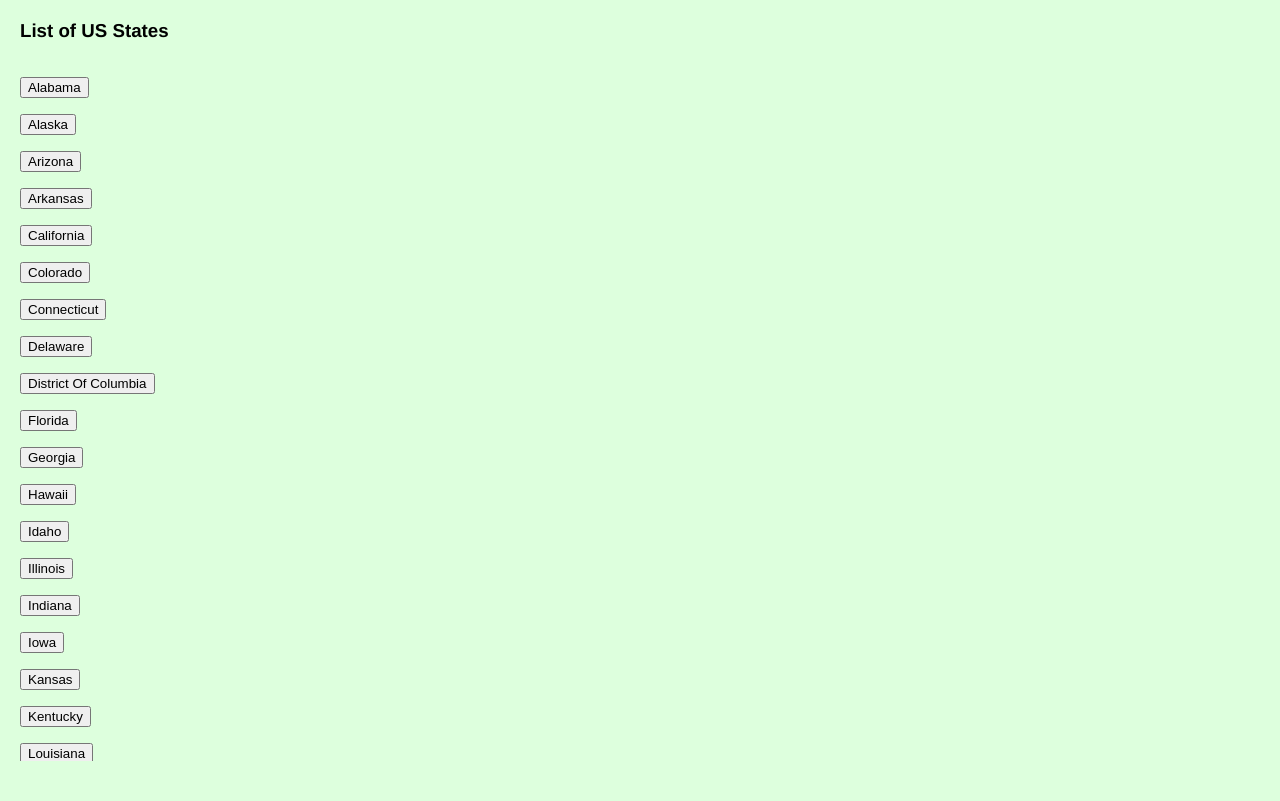
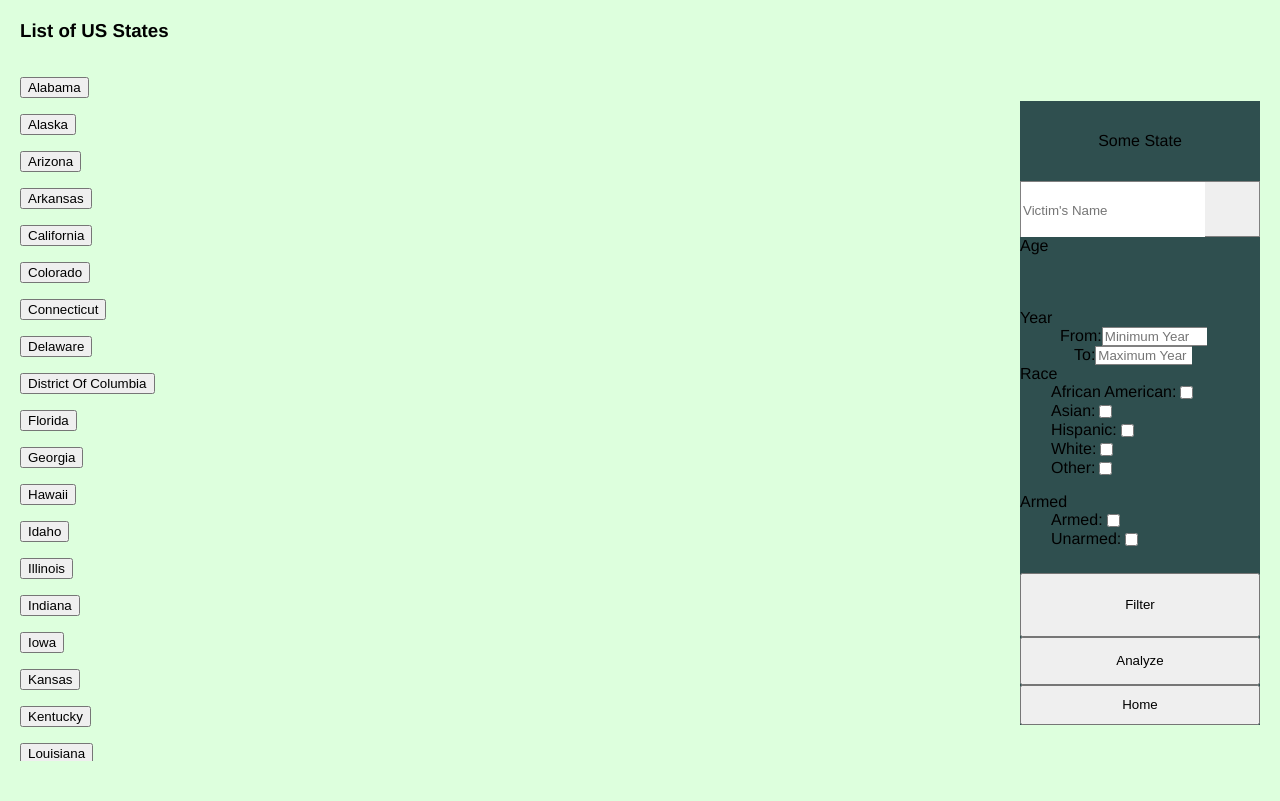
Before and after one commit to riceboi732/CS257, a Flask app: page / in a window 1280 px wide. Before the commit the page ends 761 px from the top, so only its background shows below. Run offline with Flask 2, Linux system fonts and the light colour scheme; parts of the project's set-up code (start-up, migrations or seed data) failed here and were passed over.

Commit message:
first draft all-in-one

```diff
--- a/webapp/static/index.css
+++ b/webapp/static/index.css
@@ -1,13 +1,187 @@
+/* CSS for the state list*/
 body {
   margin: 20px;
   font-family: Helvetica;
   background: #ddffdd;
 }
-div {
+.statelist {
   float:left;
   width:150px;
   height:700px;
   overflow:auto;
+}
+
+/* CSS for the filter*/
+.sidebar{
+  float:right;
+  display: flex;
+  flex-direction: column;
+  background: none;
+  border: none;
+  width: 30vh;
+}
+
+#state{
+  display: flex;
+  align-items: center;
+  justify-content: center;
+  height: 10vh;
+  margin-top: 5vh;
+  background: #2F4F4F;
+}
+
+.search{
+  display: flex;
+  align-items: flex-start;
+  height: 7vh;
+  background:none;
+  border: none;
+}
+
+.search input[type=text] {
+  height: 100%;
+  width: 75%;
+  border: 1px solid grey;
+  border-right: none;
+}
+
+.search button {
+  height: 100%;
+  flex: 1;
+  border: 1px solid grey;
+  border-left: none;
+  cursor: pointer;
+}
+#age {
+  display: flex;
+  height: 9vh;
+  background: #2F4F4F;
+}
+
+.year {
+  display: flex;
+  flex-direction: column;
+  height: auto;
+  background: #2F4F4F;
+}
+
+.from_year{
+  display: flex;
+  background: #2F4F4F;
+  padding-left: 5vh;
+}
+
+.from_year input[type=text]{
+  width: 50%;
+  border: 1px solid grey;
+  margin-right: 5px;
+  border-right: none;
+}
+
+.to_year{
+  display: flex;
+  background: #2F4F4F;
+  padding-left: 54px;
+}
+
+.to_year input[type=text]{
+  width: 92px;
+  border: 1px solid grey;
+  border-right: none;
+}
+
+
+.race {
+  display: flex;
+  flex-direction: column;
+  height: 16vh;
+  background: #2F4F4F;
+}
+
+.race_checkbox {
+  display: flex;
+  padding-left: 31px;
+}
+
+.armed {
+  display: flex;
+  flex-direction: column;
+  justify-content: flex-start;
+  height: 10vh;
+  background: #2F4F4F;
+  padding-top: 0;
+}
+
+.armed_checkbox{
+  display: flex;
+  padding-left: 31px;
+}
+
+.filter {
+  display: flex;
+  height: 8vh;
+  background: #2F4F4F;
+}
+
+.filter button{
+  height: 100%;
+  width: 100%;
+
+}
+
+.analyze {
+  display: flex;
+  height: 6vh;
+  background: #2F4F4F;
+}
+
+.analyze_button {
+  height: 100%;
+  width: 100%;
+}
+
+.home {
+  display: flex;
+  height: 5vh;
+  background: #2F4F4F;
+}
+
+.home_button {
+  height: 100%;
+  width: 100%;
+}
+
+.bread_table {
+  display: flex;
+  flex-direction: column;
+  background: none;
+  border: none;
+  width: 100%;
+}
+
+.bread_table #breadcrumb {
+  height: 20px;
+  width: 100%;
+  background: none;
+  border: none;
+}
+
+.bread_table #table {
+  height: 100%;
+  width: 100%;
+  background: none;
+  border: none;
+}
+
+/*CSS for the data*/
+.data {
+  width:50%;
+  height:80%;
+  position: fixed;
+  top: 20%;
+  left: 40%;
+  margin-top: -100px;
+  margin-left: -100px;
 }
 /* Implment later
 #map-container {
--- a/webapp/templates/index.html
+++ b/webapp/templates/index.html
@@ -16,58 +16,124 @@
 
 <body>
     <h3>List of US States</h3>
-    <div>
-        <p><a href="victims.html"><button id="AL" value = "AL"  onClick="onButtonClicked(this.id)">Alabama</button></p></a>
-        <p><a href="victims.html"><button id="AK" value = "AK"  onClick="onButtonClicked(this.id)">Alaska</button></p></a>
-        <p><a href="victims.html"><button id="AZ" value = "AZ"  onClick="onButtonClicked(this.id)">Arizona</button></p></a>
-        <p><a href="victims.html"><button id="AR" value = "AR"  onClick="onButtonClicked(this.id)">Arkansas</button></p></a>
-        <p><a href="victims.html"><button id="CA" value = "CA"  onClick="onButtonClicked(this.id)">California</button></p></a>
-        <p><a href="victims.html"><button id="CO" value = "CO"  onClick="onButtonClicked(this.id)">Colorado</button></p></a>
-        <p><a href="victims.html"><button id="CT" value = "CT"  onClick="onButtonClicked(this.id)">Connecticut</button></p></a>
-        <p><a href="victims.html"><button id="DE" value = "DE"  onClick="onButtonClicked(this.id)">Delaware</button></p></a>
-        <p><a href="victims.html"><button id="DC" value = "DC"  onClick="onButtonClicked(this.id)">District Of Columbia</button></p></a>
-        <p><a href="victims.html"><button id="FL" value = "FL"  onClick="onButtonClicked(this.id)">Florida</button></p></a>
-        <p><a href="victims.html"><button id="GA" value = "GA"  onClick="onButtonClicked(this.id)">Georgia</button></p></a>
-        <p><a href="victims.html"><button id="HI" value = "HI"  onClick="onButtonClicked(this.id)">Hawaii</button></p></a>
-        <p><a href="victims.html"><button id="ID" value = "ID"  onClick="onButtonClicked(this.id)">Idaho</button></p></a>
-        <p><a href="victims.html"><button id="IL" value = "IL"  onClick="onButtonClicked(this.id)">Illinois</button></p></a>
-        <p><a href="victims.html"><button id="IN" value = "IN"  onClick="onButtonClicked(this.id)">Indiana</button></p></a>
-        <p><a href="victims.html"><button id="IA" value = "IA"  onClick="onButtonClicked(this.id)">Iowa</button></p></a>
-        <p><a href="victims.html"><button id="KS" value = "KS"  onClick="onButtonClicked(this.id)">Kansas</button></p></a>
-        <p><a href="victims.html"><button id="KY" value = "KY"  onClick="onButtonClicked(this.id)">Kentucky</button></p></a>
-        <p><a href="victims.html"><button id="LA" value = "LA"  onClick="onButtonClicked(this.id)">Louisiana</button></p></a>
-        <p><a href="victims.html"><button id="ME" value = "ME"  onClick="onButtonClicked(this.id)">Maine</button></p></a>
-        <p><a href="victims.html"><button id="MD" value = "MD"  onClick="onButtonClicked(this.id)">Maryland</button></p></a>
-        <p><a href="victims.html"><button id="MA" value = "MA"  onClick="onButtonClicked(this.id)">Massachusetts</button></p></a>
-        <p><a href="victims.html"><button id="MI" value = "MI"  onClick="onButtonClicked(this.id)">Michigan</button></p></a>
-        <p><a href="victims.html"><button id="MN" value = "MN"  onClick="onButtonClicked(this.id)">Minnesota</button></p></a>
-        <p><a href="victims.html"><button id="MS" value = "MS"  onClick="onButtonClicked(this.id)">Mississippi</button></p></a>
-        <p><a href="victims.html"><button id="MO" value = "MO"  onClick="onButtonClicked(this.id)">Missouri</button></p></a>
-        <p><a href="victims.html"><button id="MT" value = "MT"  onClick="onButtonClicked(this.id)">Montana</button></p></a>
-        <p><a href="victims.html"><button id="NE" value = "NE"  onClick="onButtonClicked(this.id)">Nebraska</button></p></a>
-        <p><a href="victims.html"><button id="NV" value = "NV"  onClick="onButtonClicked(this.id)">Nevada</button></p></a>
-        <p><a href="victims.html"><button id="NH" value = "NH"  onClick="onButtonClicked(this.id)">New Hampshire</button></p></a>
-        <p><a href="victims.html"><button id="NJ" value = "NJ"  onClick="onButtonClicked(this.id)">New Jersey</button></p></a>
-        <p><a href="victims.html"><button id="NM" value = "NM"  onClick="onButtonClicked(this.id)">New Mexico</button></p></a>
-        <p><a href="victims.html"><button id="NY" value = "NY"  onClick="onButtonClicked(this.id)">New York</button></p></a>
-        <p><a href="victims.html"><button id="NC" value = "NC"  onClick="onButtonClicked(this.id)">North Carolina</button></p></a>
-        <p><a href="victims.html"><button id="ND" value = "ND"  onClick="onButtonClicked(this.id)">North Dakota</button></p></a>
-        <p><a href="victims.html"><button id="OH" value = "OH"  onClick="onButtonClicked(this.id)">Ohio</button></p></a>
-        <p><a href="victims.html"><button id="OK" value = "OK"  onClick="onButtonClicked(this.id)">Oklahoma</button></p></a>
-        <p><a href="victims.html"><button id="OR" value = "OR"  onClick="onButtonClicked(this.id)">Oregon</button></p></a>
-        <p><a href="victims.html"><button id="PA" value = "PA"  onClick="onButtonClicked(this.id)">Pennsylvania</button></p></a>
-        <p><a href="victims.html"><button id="RI" value = "RI"  onClick="onButtonClicked(this.id)">Rhode Island</button></p></a>
-        <p><a href="victims.html"><button id="SC" value = "SC"  onClick="onButtonClicked(this.id)">South Carolina</button></p></a>
-        <p><a href="victims.html"><button id="SD" value = "SD"  onClick="onButtonClicked(this.id)">South Dakota</button></p></a>
-        <p><a href="victims.html"><button id="TN" value = "TN"  onClick="onButtonClicked(this.id)">Tennessee</button></p></a>
-        <p><a href="victims.html"><button id="TX" value = "TX"  onClick="onButtonClicked(this.id)">Texas</button></p></a>
-        <p><a href="victims.html"><button id="UT" value = "UT"  onClick="onButtonClicked(this.id)">Utah</button></p></a>
-        <p><a href="victims.html"><button id="VT" value = "VT"  onClick="onButtonClicked(this.id)">Vermont</button></p></a>
-        <p><a href="victims.html"><button id="VA" value = "VA"  onClick="onButtonClicked(this.id)">Virginia</button></p></a>
-        <p><a href="victims.html"><button id="WA" value = "WA"  onClick="onButtonClicked(this.id)">Washington</button></p></a>
-        <p><a href="victims.html"><button id="WV" value = "WV"  onClick="onButtonClicked(this.id)">West Virginia</button></p></a>
-        <p><a href="victims.html"><button id="WI" value = "WI"  onClick="onButtonClicked(this.id)">Wisconsin</button></p></a>
-        <p><a href="victims.html"><button id="WY" value = "WY"  onClick="onButtonClicked(this.id)">Wyoming</button></p></a>
+    <div class = "statelist">
+        <p><!-- <a href="victims.html"> --><button id="AL" value = "AL"  onClick="onButtonClicked(this.id)">Alabama</button></p><!-- </a> -->
+        <p><!-- <a href="victims.html"> --><button id="AK" value = "AK"  onClick="onButtonClicked(this.id)">Alaska</button></p><!-- </a> -->
+        <p><!-- <a href="victims.html"> --><button id="AZ" value = "AZ"  onClick="onButtonClicked(this.id)">Arizona</button></p><!-- </a> -->
+        <p><!-- <a href="victims.html"> --><button id="AR" value = "AR"  onClick="onButtonClicked(this.id)">Arkansas</button></p><!-- </a> -->
+        <p><!-- <a href="victims.html"> --><button id="CA" value = "CA"  onClick="onButtonClicked(this.id)">California</button></p><!-- </a> -->
+        <p><!-- <a href="victims.html"> --><button id="CO" value = "CO"  onClick="onButtonClicked(this.id)">Colorado</button></p><!-- </a> -->
+        <p><!-- <a href="victims.html"> --><button id="CT" value = "CT"  onClick="onButtonClicked(this.id)">Connecticut</button></p><!-- </a> -->
+        <p><!-- <a href="victims.html"> --><button id="DE" value = "DE"  onClick="onButtonClicked(this.id)">Delaware</button></p><!-- </a> -->
+        <p><!-- <a href="victims.html"> --><button id="DC" value = "DC"  onClick="onButtonClicked(this.id)">District Of Columbia</button></p><!-- </a> -->
+        <p><!-- <a href="victims.html"> --><button id="FL" value = "FL"  onClick="onButtonClicked(this.id)">Florida</button></p><!-- </a> -->
+        <p><!-- <a href="victims.html"> --><button id="GA" value = "GA"  onClick="onButtonClicked(this.id)">Georgia</button></p><!-- </a> -->
+        <p><!-- <a href="victims.html"> --><button id="HI" value = "HI"  onClick="onButtonClicked(this.id)">Hawaii</button></p><!-- </a> -->
+        <p><!-- <a href="victims.html"> --><button id="ID" value = "ID"  onClick="onButtonClicked(this.id)">Idaho</button></p><!-- </a> -->
+        <p><!-- <a href="victims.html"> --><button id="IL" value = "IL"  onClick="onButtonClicked(this.id)">Illinois</button></p><!-- </a> -->
+        <p><!-- <a href="victims.html"> --><button id="IN" value = "IN"  onClick="onButtonClicked(this.id)">Indiana</button></p><!-- </a> -->
+        <p><!-- <a href="victims.html"> --><button id="IA" value = "IA"  onClick="onButtonClicked(this.id)">Iowa</button></p><!-- </a> -->
+        <p><!-- <a href="victims.html"> --><button id="KS" value = "KS"  onClick="onButtonClicked(this.id)">Kansas</button></p><!-- </a> -->
+        <p><!-- <a href="victims.html"> --><button id="KY" value = "KY"  onClick="onButtonClicked(this.id)">Kentucky</button></p><!-- </a> -->
+        <p><!-- <a href="victims.html"> --><button id="LA" value = "LA"  onClick="onButtonClicked(this.id)">Louisiana</button></p><!-- </a> -->
+        <p><!-- <a href="victims.html"> --><button id="ME" value = "ME"  onClick="onButtonClicked(this.id)">Maine</button></p><!-- </a> -->
+        <p><!-- <a href="victims.html"> --><button id="MD" value = "MD"  onClick="onButtonClicked(this.id)">Maryland</button></p><!-- </a> -->
+        <p><!-- <a href="victims.html"> --><button id="MA" value = "MA"  onClick="onButtonClicked(this.id)">Massachusetts</button></p><!-- </a> -->
+        <p><!-- <a href="victims.html"> --><button id="MI" value = "MI"  onClick="onButtonClicked(this.id)">Michigan</button></p><!-- </a> -->
+        <p><!-- <a href="victims.html"> --><button id="MN" value = "MN"  onClick="onButtonClicked(this.id)">Minnesota</button></p><!-- </a> -->
+        <p><!-- <a href="victims.html"> --><button id="MS" value = "MS"  onClick="onButtonClicked(this.id)">Mississippi</button></p><!-- </a> -->
+        <p><!-- <a href="victims.html"> --><button id="MO" value = "MO"  onClick="onButtonClicked(this.id)">Missouri</button></p><!-- </a> -->
+        <p><!-- <a href="victims.html"> --><button id="MT" value = "MT"  onClick="onButtonClicked(this.id)">Montana</button></p><!-- </a> -->
+        <p><!-- <a href="victims.html"> --><button id="NE" value = "NE"  onClick="onButtonClicked(this.id)">Nebraska</button></p><!-- </a> -->
+        <p><!-- <a href="victims.html"> --><button id="NV" value = "NV"  onClick="onButtonClicked(this.id)">Nevada</button></p><!-- </a> -->
+        <p><!-- <a href="victims.html"> --><button id="NH" value = "NH"  onClick="onButtonClicked(this.id)">New Hampshire</button></p><!-- </a> -->
+        <p><!-- <a href="victims.html"> --><button id="NJ" value = "NJ"  onClick="onButtonClicked(this.id)">New Jersey</button></p><!-- </a> -->
+        <p><!-- <a href="victims.html"> --><button id="NM" value = "NM"  onClick="onButtonClicked(this.id)">New Mexico</button></p><!-- </a> -->
+        <p><!-- <a href="victims.html"> --><button id="NY" value = "NY"  onClick="onButtonClicked(this.id)">New York</button></p><!-- </a> -->
+        <p><!-- <a href="victims.html"> --><button id="NC" value = "NC"  onClick="onButtonClicked(this.id)">North Carolina</button></p><!-- </a> -->
+        <p><!-- <a href="victims.html"> --><button id="ND" value = "ND"  onClick="onButtonClicked(this.id)">North Dakota</button></p><!-- </a> -->
+        <p><!-- <a href="victims.html"> --><button id="OH" value = "OH"  onClick="onButtonClicked(this.id)">Ohio</button></p><!-- </a> -->
+        <p><!-- <a href="victims.html"> --><button id="OK" value = "OK"  onClick="onButtonClicked(this.id)">Oklahoma</button></p><!-- </a> -->
+        <p><!-- <a href="victims.html"> --><button id="OR" value = "OR"  onClick="onButtonClicked(this.id)">Oregon</button></p><!-- </a> -->
+        <p><!-- <a href="victims.html"> --><button id="PA" value = "PA"  onClick="onButtonClicked(this.id)">Pennsylvania</button></p><!-- </a> -->
+        <p><!-- <a href="victims.html"> --><button id="RI" value = "RI"  onClick="onButtonClicked(this.id)">Rhode Island</button></p><!-- </a> -->
+        <p><!-- <a href="victims.html"> --><button id="SC" value = "SC"  onClick="onButtonClicked(this.id)">South Carolina</button></p><!-- </a> -->
+        <p><!-- <a href="victims.html"> --><button id="SD" value = "SD"  onClick="onButtonClicked(this.id)">South Dakota</button></p><!-- </a> -->
+        <p><!-- <a href="victims.html"> --><button id="TN" value = "TN"  onClick="onButtonClicked(this.id)">Tennessee</button></p><!-- </a> -->
+        <p><!-- <a href="victims.html"> --><button id="TX" value = "TX"  onClick="onButtonClicked(this.id)">Texas</button></p><!-- </a> -->
+        <p><!-- <a href="victims.html"> --><button id="UT" value = "UT"  onClick="onButtonClicked(this.id)">Utah</button></p><!-- </a> -->
+        <p><!-- <a href="victims.html"> --><button id="VT" value = "VT"  onClick="onButtonClicked(this.id)">Vermont</button></p><!-- </a> -->
+        <p><!-- <a href="victims.html"> --><button id="VA" value = "VA"  onClick="onButtonClicked(this.id)">Virginia</button></p><!-- </a> -->
+        <p><!-- <a href="victims.html"> --><button id="WA" value = "WA"  onClick="onButtonClicked(this.id)">Washington</button></p><!-- </a> -->
+        <p><!-- <a href="victims.html"> --><button id="WV" value = "WV"  onClick="onButtonClicked(this.id)">West Virginia</button></p><!-- </a> -->
+        <p><!-- <a href="victims.html"> --><button id="WI" value = "WI"  onClick="onButtonClicked(this.id)">Wisconsin</button></p><!-- </a> -->
+        <p><!-- <a href="victims.html"> --><button id="WY" value = "WY"  onClick="onButtonClicked(this.id)">Wyoming</button></p><!-- </a> -->
+    </div>
+    <div class="sidebar">
+        <div id="state"> Some State
+        </div>
+        <div class="search">
+            <input type="text" placeholder="Victim's Name" name="search_victim">
+            <button type="submit">
+            </button>
+        </div>
+        <div id="age"> Age
+        </div>
+        <div class="year"> Year
+            <div class="from_year">
+                From:
+                <input type="text" placeholder="Minimum Year" name="min_year">
+            </div>
+            <div class="to_year">
+                To:
+                <input type="text" placeholder="Maximum Year" name="max_year">
+            </div>
+        </div>
+        <div class="race"> Race
+            <div class="race_checkbox"> African American:
+                <input type="checkbox" id="african_american" unchecked>
+            </div>
+            <div class="race_checkbox"> Asian:
+                <input type="checkbox" id="african_american" unchecked>
+            </div>
+            <div class="race_checkbox"> Hispanic:
+                <input type="checkbox" id="african_american" unchecked>
+            </div>
+            <div class="race_checkbox"> White:
+                <input type="checkbox" id="african_american" unchecked>
+            </div>
+            <div class="race_checkbox"> Other:
+                <input type="checkbox" id="african_american" unchecked>
+            </div>
+        </div>
+        <div class="armed">Armed
+            <div class="armed_checkbox"> Armed:
+                <input type="checkbox" id="armed" unchecked>
+            </div>
+            <div class="armed_checkbox"> Unarmed:
+                <input type="checkbox" id="unarmed" unchecked>
+            </div>
+        </div>
+        <div class="filter">
+            <button id="filter_button">Filter</button>
+        </div>
+        <div class="analyze">
+            <button class="analyze_button">Analyze</button>
+        </div>
+        <div class="home">
+            <button class="home_button">Home</button>
+        </div>
+    </div>
+    <div class="bread_table">
+        <div id="breadcrumb">
+
+        </div>
+        <div id="table">
+
+        </div>
+    </div>
+    <div class="data">
+        <ul id="victims_list"></ul>
     </div>
 
 <!-- Implment later
```
